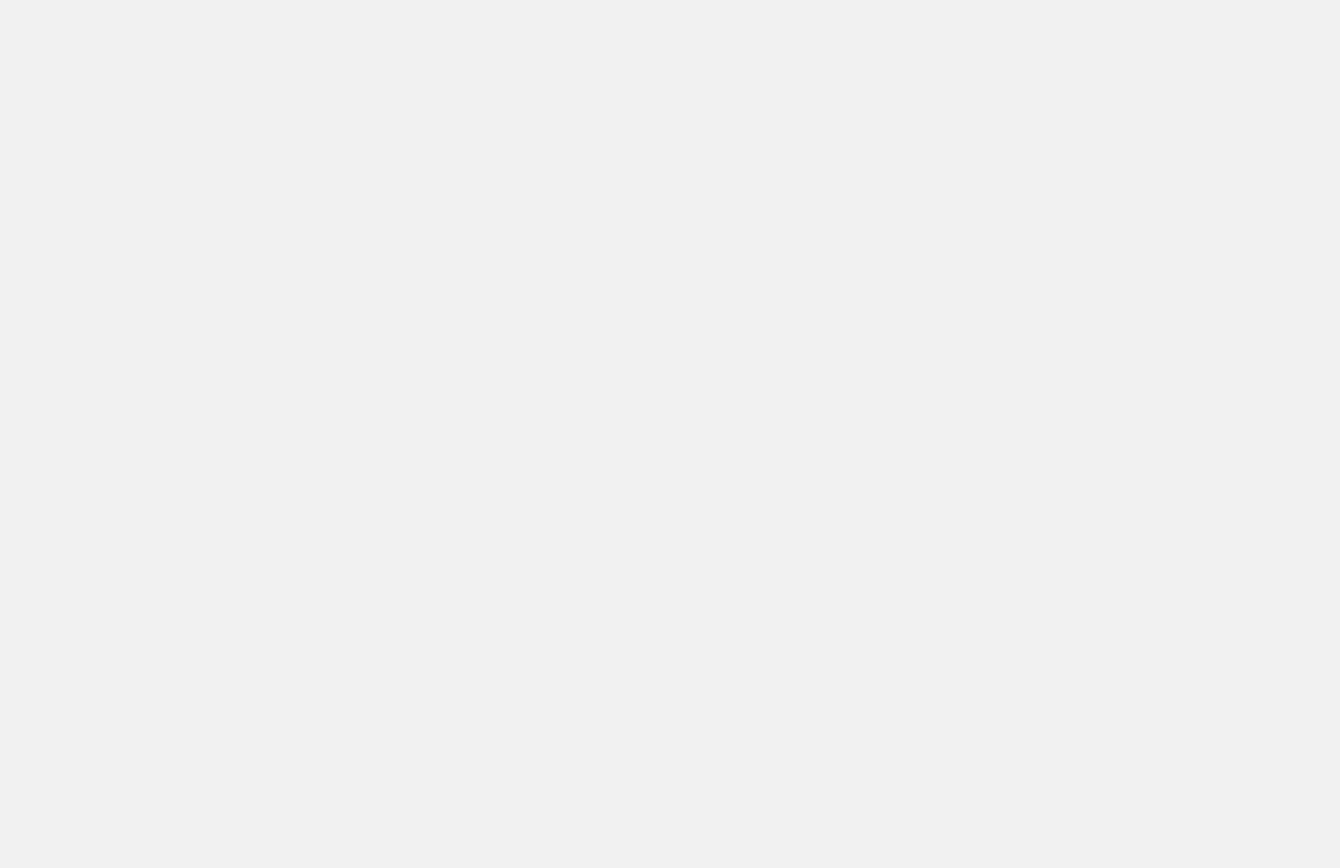
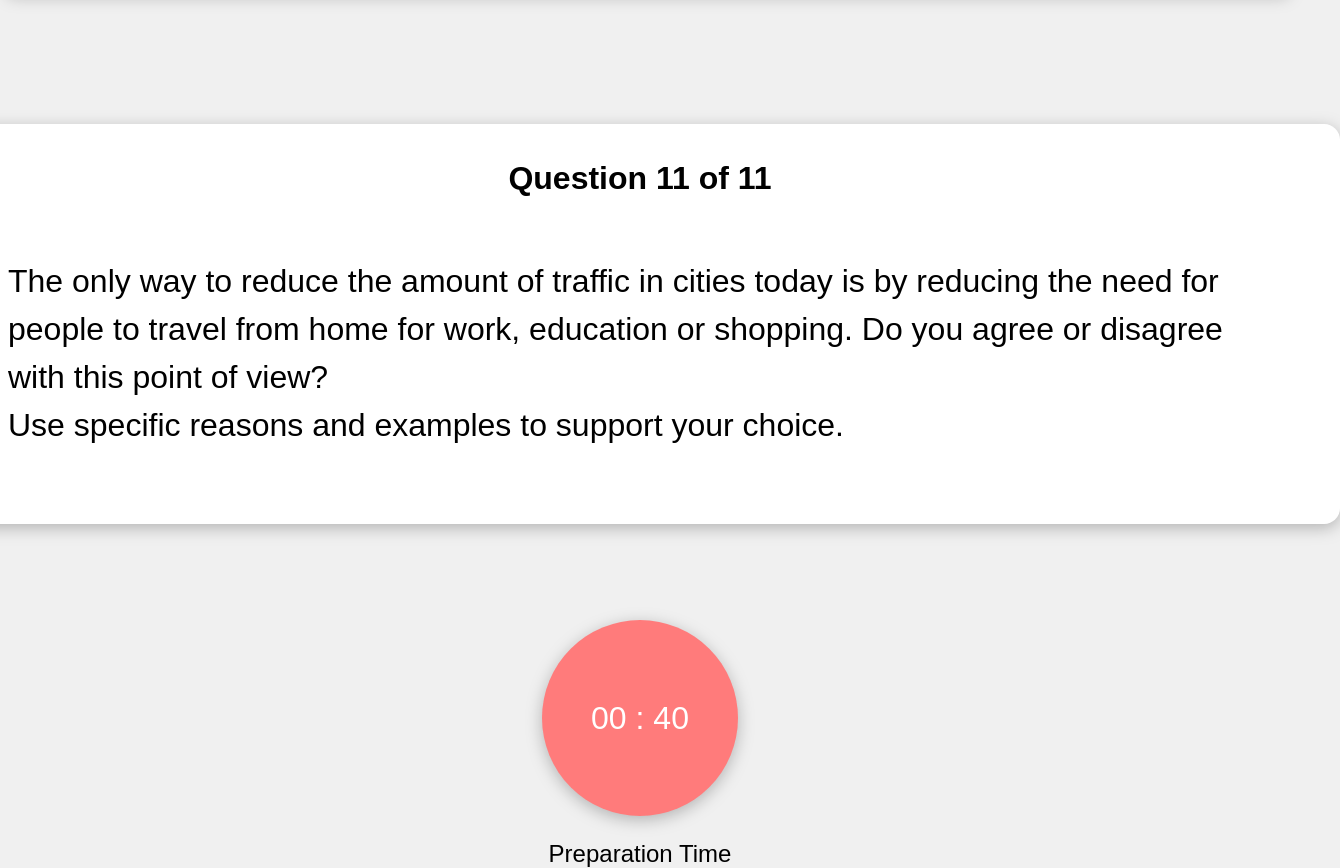
Before and after one commit to 2024INU-EPIC/Frontend, a React (Vite) app: page /part5 in a window 1280 px wide. Before the commit this address had no page. Shown: the part 120-988 px from the top of the page, 1340 px wide, since content can reach past the window. Before the commit the page ends 800 px from the top, so only its background shows below. Built offline with nearby package versions, Linux system fonts and the light colour scheme; a web font is replaced by a local one.

Commit message:
design: 모의고사 Part5 페이지, 결과 페이지 구현

```diff
--- a/src/App.tsx
+++ b/src/App.tsx
@@ -10,6 +10,7 @@ import TestPage from "./pages/TestPage";
 import PartSelectPage from "./pages/PartSelectPage";
 import OnboardingPage from "./pages/OnboardingPage";
 import Part2Page from "./pages/Part2Page";
+import Part5Page from "./pages/Part5Page";
 
 const App: React.FC = () => {
   return (
@@ -36,6 +37,14 @@ const App: React.FC = () => {
           element={
             <MainLayout>
               <Part2Page />
+            </MainLayout>
+          }
+        />
+        <Route
+          path="/part5"
+          element={
+            <MainLayout>
+              <Part5Page />
             </MainLayout>
           }
         />
--- /dev/null
+++ b/src/components/DirectionBody.tsx
@@ -0,0 +1,59 @@
+import styled from "styled-components";
+
+const Wrapper = styled.div`
+  width: 87.5rem;
+  height: 25rem;
+  /* margin-top: 9.625rem; */
+  background-color: #ffffff;
+  border-radius: 1rem;
+  filter: drop-shadow(0px 4px 8px rgba(0, 0, 0, 0.25));
+
+  display: flex;
+  flex-direction: column;
+  align-items: center;
+
+  p.question {
+    margin: 2.25rem 0 1.75rem 0;
+    font-size: 2rem;
+    font-weight: bold;
+  }
+
+  div {
+    width: 79rem;
+    display: flex;
+  }
+
+  p.paragraph {
+    position: relative;
+    font-size: 2rem;
+    font-weight: 400;
+    line-height: 3rem; // 48px
+    text-align: left;
+    /* display: inline-block; */
+  }
+`;
+
+type DirectionBodyProps = {
+  text: React.ReactNode;
+  questionNum: number;
+  totalQuestions: number;
+};
+
+const DirectionBody: React.FC<DirectionBodyProps> = ({
+  text,
+  questionNum,
+  totalQuestions,
+}) => {
+  return (
+    <Wrapper>
+      <p className="question">
+        Question {questionNum} of {totalQuestions}
+      </p>
+      <div>
+        <p className="paragraph">{text}</p>
+      </div>
+    </Wrapper>
+  );
+};
+
+export default DirectionBody;
--- a/src/components/ReplyBody.tsx
+++ b/src/components/ReplyBody.tsx
@@ -123,7 +123,7 @@ export const OrangeHighlight = styled.span`
 
 const Wrapper = styled.div`
   width: 87.5rem;
-  height: 36rem;
+  min-height: 36rem;
   margin: 3rem 0 -1.5rem 0;
   background-color: #ffffff;
   border-radius: 1rem;
@@ -155,7 +155,7 @@ const Wrapper = styled.div`
 
   div.gpt {
     position: relative;
-    margin-top: 2rem;
+    margin: 2rem 0 2rem 0;
     width: 78.25rem;
     height: 12rem;
     border-radius: 1.25rem;
--- /dev/null
+++ b/src/pages/Part5Page.tsx
@@ -0,0 +1,118 @@
+import React, { useEffect, useState } from "react";
+import * as S from "./Main.styled";
+import ScoreBody from "../components/ScoreBody";
+import ReplyBody from "../components/ReplyBody";
+import styled from "styled-components";
+import DirectionBody from "../components/DirectionBody";
+
+type TimeIndicatorProps = { bgColor?: string };
+// type TipProps = { text: string };
+
+export const TimeRemainingIndicator = styled.div<TimeIndicatorProps>`
+  margin-top: 6rem;
+  margin-bottom: 1.5rem;
+  width: 12.25rem;
+  height: 12.25rem;
+
+  border-radius: 50%;
+  border-color: black;
+
+  font-size: 2rem;
+  color: white;
+  filter: drop-shadow(0px 4px 8px rgba(0, 0, 0, 0.25));
+
+  // props에 따라 배경색 변경. true이면
+  background-color: ${(props) => props.bgColor || "#ff7b7b"};
+  display: flex;
+  justify-content: center;
+  align-items: center;
+`;
+
+export const TimeInfoText = styled.p`
+  margin: 0;
+  font-size: 1.5rem;
+`;
+
+export const TopBlank = styled.div`
+  height: 9rem;
+`;
+
+const Part5Page: React.FC = () => {
+  const [isPreparing, setPreparing] = useState(true);
+  const [isResponding, setResponding] = useState(false);
+  const [isScoring, setScoring] = useState(false);
+  const [remainingTime, setRemainingTime] = useState(45);
+
+  useEffect(() => {
+    if (remainingTime > 0) {
+      const timer = setTimeout(() => {
+        setRemainingTime(remainingTime - 1);
+      }, 1000); // 지연시간. 몇초마다 출력할 것인지. 현재 1초
+      return () => clearTimeout(timer);
+    } else {
+      if (isPreparing) {
+        setPreparing(false);
+        setResponding(true);
+        setRemainingTime(60);
+      } else if (isResponding) {
+        setResponding(false);
+        setScoring(true);
+      }
+    }
+  }, [remainingTime, isPreparing, isResponding]);
+
+  const textContent =
+    " The only way to reduce the amount of traffic in cities today is by reducing the need for people to travel from home for work, education or shopping. Do you agree or disagree with this point of view? Use specific reasons and examples to support your choice.";
+  const replyContent =
+    "The only way to reduce the amount of traffic in cities today is by reducing the need for people to travel from home for work, education or shopping. Do you agree or disagree with this point of view? Use specific reasons and examples to support your choice.The only way to reduce the amount of traffic in cities today is by reducing the need for people to travel from home for work, education or shopping. Do you agree or disagree with this point of view? Use specific reasons and examples to support your choice.The only way to reduce the amount of traffic in cities today is by reducing the need for people to travel from home for work, education or shopping. Do you agree or disagree with this point of view? Use specific reasons and examples to support your choice.";
+
+  // ? 이후 줄바꿈용 코드
+  const formattedText = textContent.split("?").map((part, index, arr) => (
+    <React.Fragment key={index}>
+      {part}
+      {index < arr.length - 1 && "?"}
+      {index === 0 && <br />}
+    </React.Fragment>
+  ));
+
+  return (
+    <S.mainContainer>
+      <TopBlank />
+      <DirectionBody
+        text={formattedText}
+        questionNum={11}
+        totalQuestions={11}
+      />
+      {isPreparing && (
+        <>
+          <TimeRemainingIndicator>
+            {`00 : ${remainingTime.toString().padStart(2, "0")}`}
+          </TimeRemainingIndicator>
+          <TimeInfoText>Preparation Time</TimeInfoText>
+        </>
+      )}
+      {isResponding && (
+        <>
+          <TimeRemainingIndicator bgColor="#59BED4">
+            {`00 : ${remainingTime.toString().padStart(2, "0")}`}
+          </TimeRemainingIndicator>
+          <TimeInfoText>Response Time</TimeInfoText>
+        </>
+      )}
+      {isScoring && (
+        <>
+          <ReplyBody text={replyContent} isScoring={isScoring} />
+          <ScoreBody
+            totalScore={86}
+            accuracy={80}
+            completeness={60}
+            fluency={85}
+            prosody={70}
+          />
+        </>
+      )}
+    </S.mainContainer>
+  );
+};
+
+export default Part5Page;
```
Also changed, not shown: src/pages/Part2.styled.ts (deleted).
